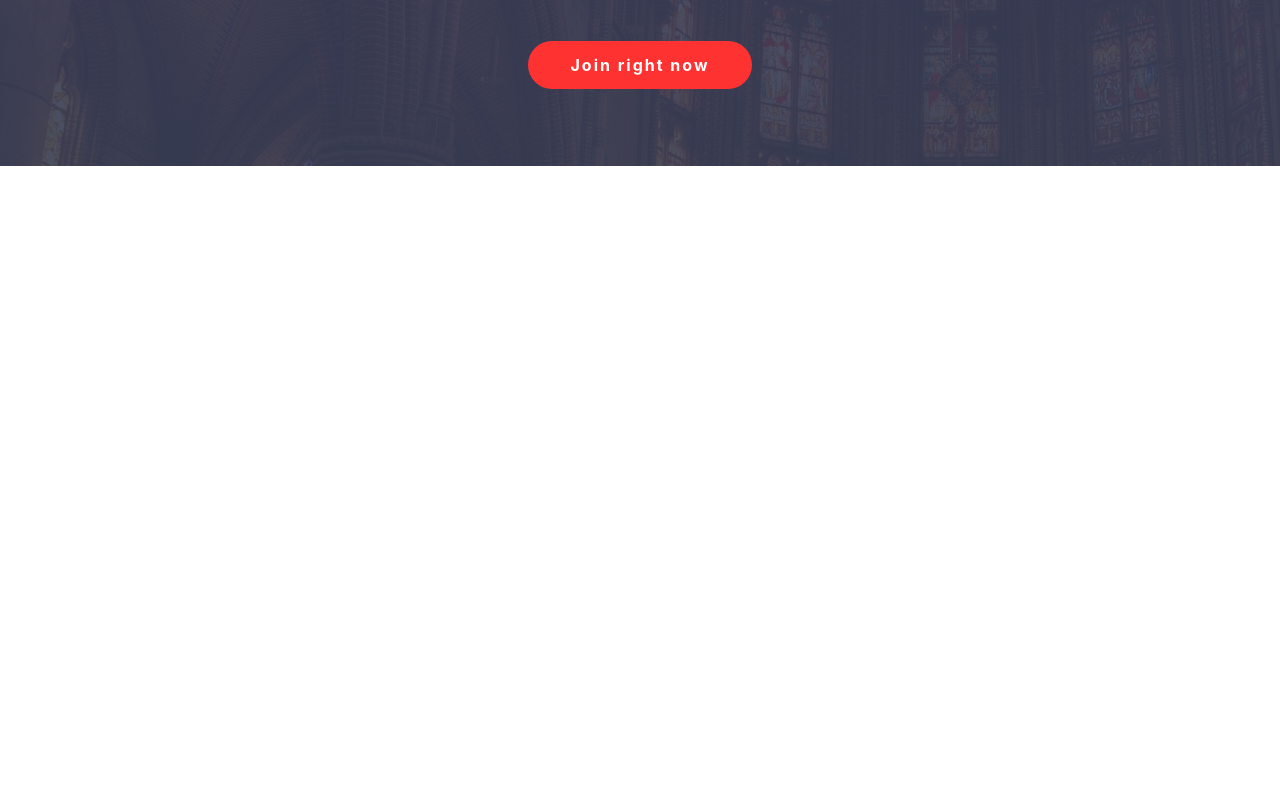
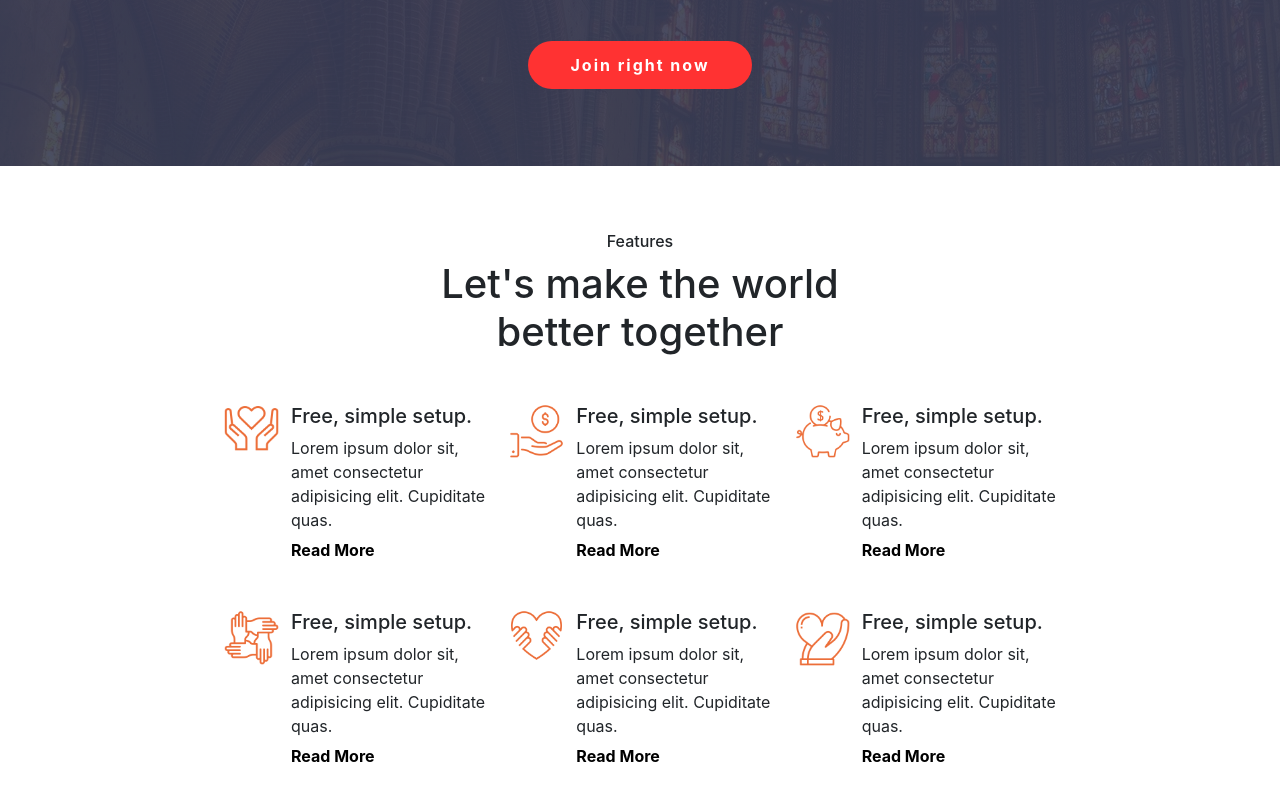
Before and after one commit to masum691/fundu-chr, a React (Create React App) app: page /home in a window 1280 px wide. Shown: the part 3832-4632 px from the top of the page. Before the commit the page ends 3998 px from the top, so only its background shows below. Built offline with nearby package versions, Linux system fonts and the light colour scheme.

Commit message:
done service container

```diff
--- a/src/Pages/Home/Home/Home.js
+++ b/src/Pages/Home/Home/Home.js
@@ -4,6 +4,7 @@ import Banner from '../Banner/Banner';
 import ContactForm from '../ContactForm/ContactForm';
 import GetInvoled from '../GetInvoled/GetInvoled';
 import PraySection from '../PraySection/PraySection';
+import Services from '../Services/Services';
 
 const Home = () => {
     return (
@@ -13,6 +14,7 @@ const Home = () => {
             <GetInvoled></GetInvoled>
             <PraySection></PraySection>
             <ContactForm></ContactForm>
+            <Services></Services>
         </div>
     );
 };
--- /dev/null
+++ b/src/Pages/Home/Services/Services.css
@@ -0,0 +1,15 @@
+.service-container{
+    padding: 66px 0;
+}
+.service-container .icon-img{
+    width: 55px;
+    margin-right: 12px;
+}
+.service-container .service-card p{
+    margin-bottom: 6px;
+}
+.service-card a{
+    text-decoration: none;
+    font-weight: bold;
+    color: black;
+}
--- /dev/null
+++ b/src/Pages/Home/Services/Services.js
@@ -0,0 +1,103 @@
+import React from 'react';
+import icon1 from '../../../Images/icons/icon1.png'
+import icon2 from '../../../Images/icons/icon2.png'
+import icon3 from '../../../Images/icons/icon3.png'
+import icon4 from '../../../Images/icons/icon4.png'
+import icon5 from '../../../Images/icons/icon5.png'
+import icon6 from '../../../Images/icons/icon6.png'
+import './Services.css'
+
+const Services = () => {
+    return (
+        <div className='service-container'>
+            <div className='width-container'>
+                <div className='text-center'>
+                    <h6>
+                        Features
+                    </h6>
+                    <h1>
+                        Let's make the world <br /> better together
+                    </h1>
+                </div>
+                <div className='row service-card mt-5'>
+                    <div className='col-sm-12 col-md-6 col-lg-4'>
+                        <div className='d-lg-flex'>
+                            <div>
+                                <img className='icon-img' src={icon1} alt="" />
+                            </div>
+                            <div className=''>
+                                <h5>Free, simple setup.</h5>
+                                <p>Lorem ipsum dolor sit, amet consectetur adipisicing elit. Cupiditate quas.</p>
+                                <a href="#">Read More</a>
+                            </div>
+                        </div>
+                    </div>
+                    <div className='col-sm-12 col-md-6 col-lg-4'>
+                        <div className='d-lg-flex'>
+                            <div>
+                                <img className='icon-img' src={icon2} alt="" />
+                            </div>
+                            <div className=''>
+                                <h5>Free, simple setup.</h5>
+                                <p>Lorem ipsum dolor sit, amet consectetur adipisicing elit. Cupiditate quas.</p>
+                                <a href="#">Read More</a>
+                            </div>
+                        </div>
+                    </div>
+                    <div className='col-sm-12 col-md-6 col-lg-4'>
+                        <div className='d-lg-flex'>
+                            <div>
+                                <img className='icon-img' src={icon3} alt="" />
+                            </div>
+                            <div className=''>
+                                <h5>Free, simple setup.</h5>
+                                <p>Lorem ipsum dolor sit, amet consectetur adipisicing elit. Cupiditate quas.</p>
+                                <a href="#">Read More</a>
+                            </div>
+                        </div>
+                    </div>
+                </div>
+                <div className='row service-card mt-5'>
+                    <div className='col-sm-12 col-md-6 col-lg-4'>
+                        <div className='d-lg-flex'>
+                            <div>
+                                <img className='icon-img' src={icon4} alt="" />
+                            </div>
+                            <div className=''>
+                                <h5>Free, simple setup.</h5>
+                                <p>Lorem ipsum dolor sit, amet consectetur adipisicing elit. Cupiditate quas.</p>
+                                <a href="#">Read More</a>
+                            </div>
+                        </div>
+                    </div>
+                    <div className='col-sm-12 col-md-6 col-lg-4'>
+                        <div className='d-lg-flex'>
+                            <div>
+                                <img className='icon-img' src={icon5} alt="" />
+                            </div>
+                            <div className=''>
+                                <h5>Free, simple setup.</h5>
+                                <p>Lorem ipsum dolor sit, amet consectetur adipisicing elit. Cupiditate quas.</p>
+                                <a href="#">Read More</a>
+                            </div>
+                        </div>
+                    </div>
+                    <div className='col-sm-12 col-md-6 col-lg-4'>
+                        <div className='d-lg-flex'>
+                            <div>
+                                <img className='icon-img' src={icon6} alt="" />
+                            </div>
+                            <div className=''>
+                                <h5>Free, simple setup.</h5>
+                                <p>Lorem ipsum dolor sit, amet consectetur adipisicing elit. Cupiditate quas.</p>
+                                <a href="#">Read More</a>
+                            </div>
+                        </div>
+                    </div>
+                </div>
+            </div>
+        </div>
+    );
+};
+
+export default Services;
```
